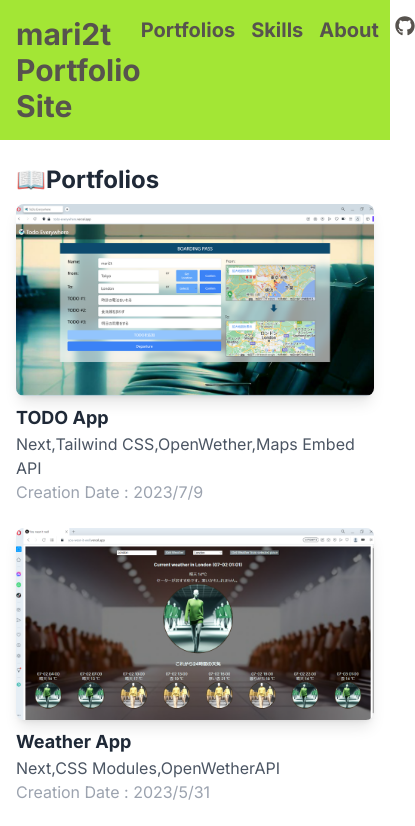
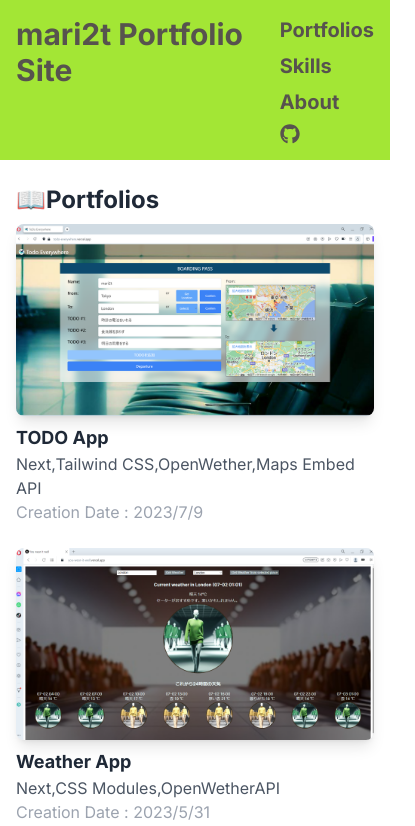
Before and after one commit to mari2t/mari2t_portfolio, a Next.js app: page / in a window 390 px wide. Shown: the top 826 px of the page, 415 px wide, since content can reach past the window. Built offline with nearby package versions, Linux system fonts and the light colour scheme.

Commit message:
style : headerをレスポンシブにした

```diff
--- a/src/app/components/Header.tsx
+++ b/src/app/components/Header.tsx
@@ -10,7 +10,7 @@
           mari2t Portfolio Site
         </Link>
       </div>
-      <div className="flex space-x-4">
+      <div className="flex flex-col md:flex-row space-y-2 md:space-y-0 md:space-x-4">
         <Link href="/" className="text-stone-600 font-bold text-xl">
           Portfolios
         </Link>
```
